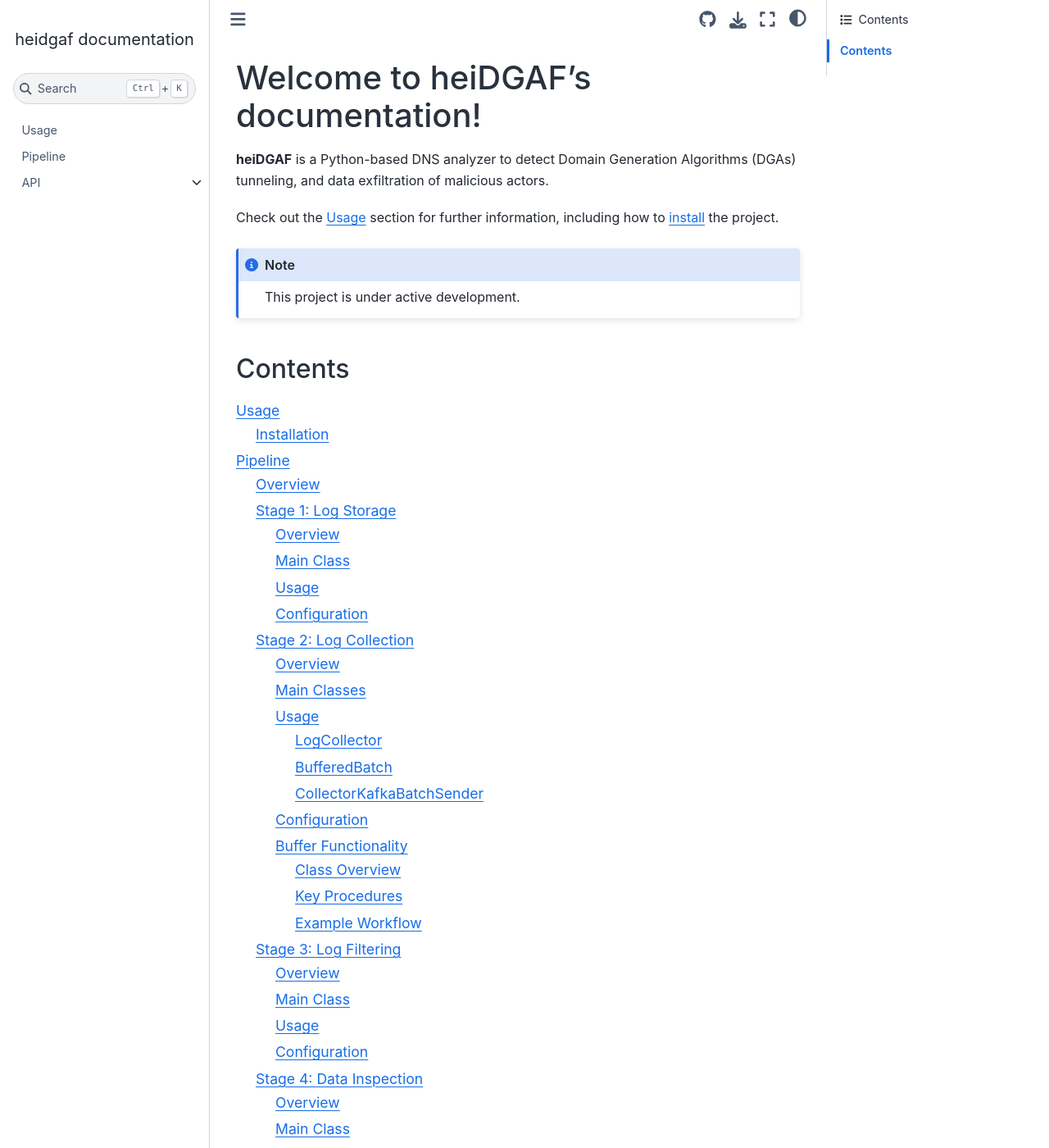
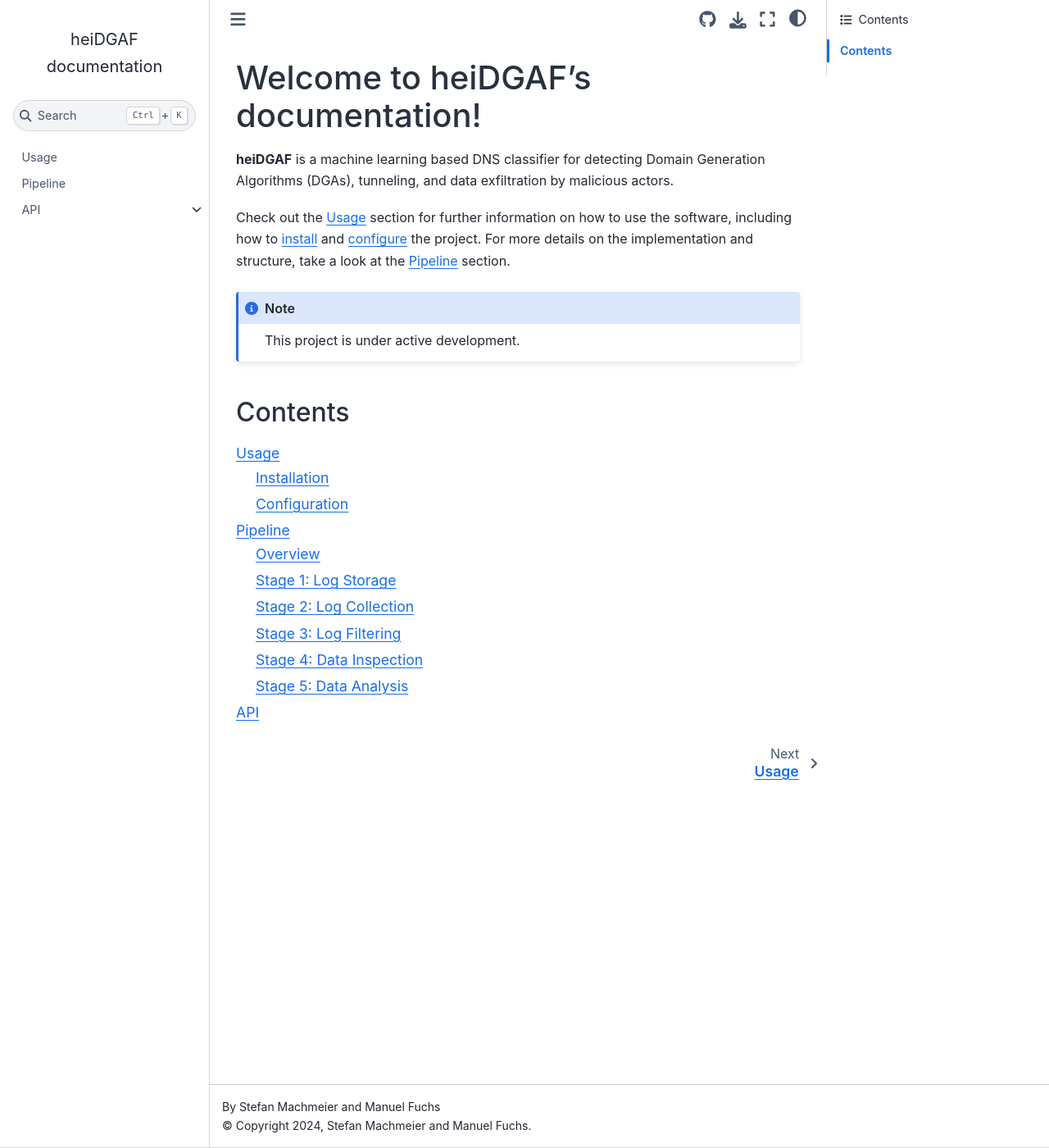
Before and after one commit to stefanDeveloper/heiDGAF, a Sphinx documentation site: the page built from docs/index.rst, in a window 1280 px wide and 1400 px high. Shown: the whole window at 82% size. Built offline with Sphinx 7.4.7 and the Sphinx Book theme 1.1.4, drawn with Linux system fonts in a browser that asks for light colours; pages that are not in the unit, such as notebooks, are missing from menus; some of the changed text lies outside the part shown.

Commit message:
Update details in README.md and documentation

```diff
--- a/docs/conf.py
+++ b/docs/conf.py
@@ -7,7 +7,7 @@
 
 # -- Project information
 
-project = "heidgaf"
+project = "heiDGAF"
 copyright = "2024, Stefan Machmeier and Manuel Fuchs"
 author = "Stefan Machmeier and Manuel Fuchs"
 
--- a/docs/index.rst
+++ b/docs/index.rst
@@ -1,10 +1,12 @@
 Welcome to heiDGAF's documentation!
 ===================================
 
-**heiDGAF** is a Python-based DNS analyzer to detect Domain Generation Algorithms (DGAs) tunneling, and data exfiltration of malicious actors.
+**heiDGAF** is a machine learning based DNS classifier for detecting Domain Generation Algorithms (DGAs), tunneling, and
+data exfiltration by malicious actors.
 
-Check out the :doc:`usage` section for further information, including
-how to :ref:`install <installation>` the project.
+Check out the :doc:`usage` section for further information on how to use the software, including how to
+:ref:`install <installation>` and :ref:`configure <configuration>` the project. For more details on the implementation
+and structure, take a look at the :doc:`pipeline` section.
 
 .. note::
 
--- a/docs/pipeline.rst
+++ b/docs/pipeline.rst
@@ -111,10 +111,10 @@
 .. py:currentmodule:: src.logcollector.collector
 .. autoclass:: LogCollector
 
-.. py:currentmodule:: src.base.batch_handler
+.. py:currentmodule:: src.logcollector.batch_handler
 .. autoclass:: BufferedBatch
 
-.. py:currentmodule:: src.base.batch_handler
+.. py:currentmodule:: src.logcollector.batch_handler
 .. autoclass:: CollectorKafkaBatchSender
 
 Usage
--- a/docs/requirements.txt
+++ b/docs/requirements.txt
@@ -1,3 +1,2 @@
 sphinx==7.1.2
-sphinx-rtd-theme==1.3.0rc1
 sphinx-book-theme
```
Also changed, not shown: other parts of docs/index.rst (+1 -0 lines), README.md (+1 -1 lines), docs/usage.rst (+10 -0 lines).
